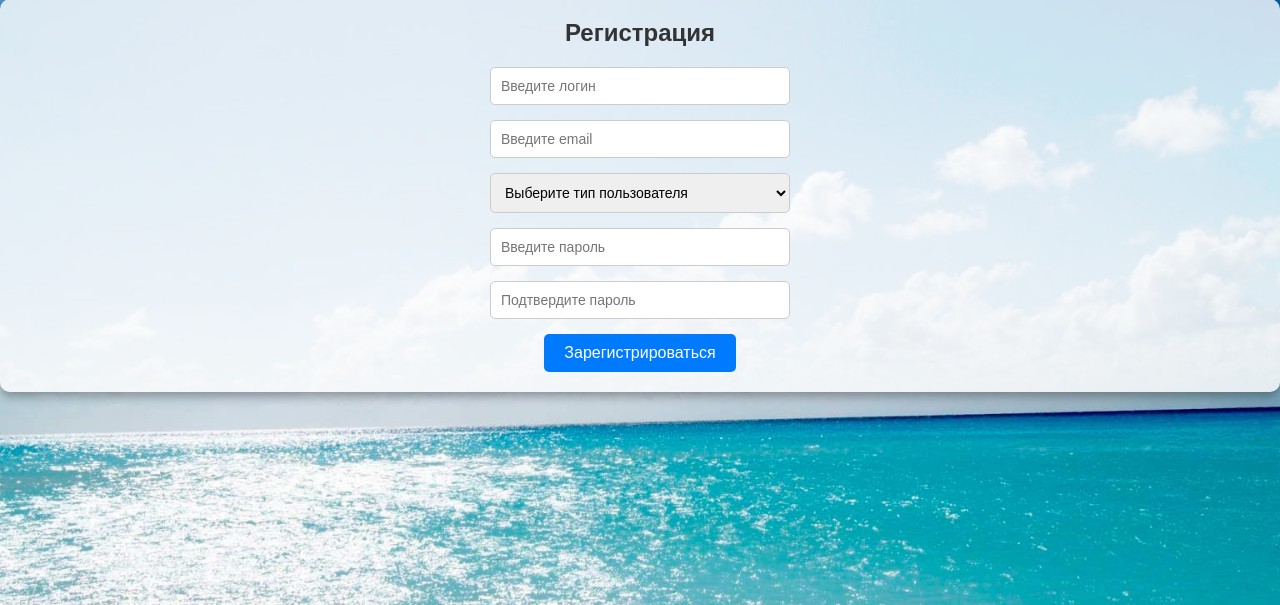
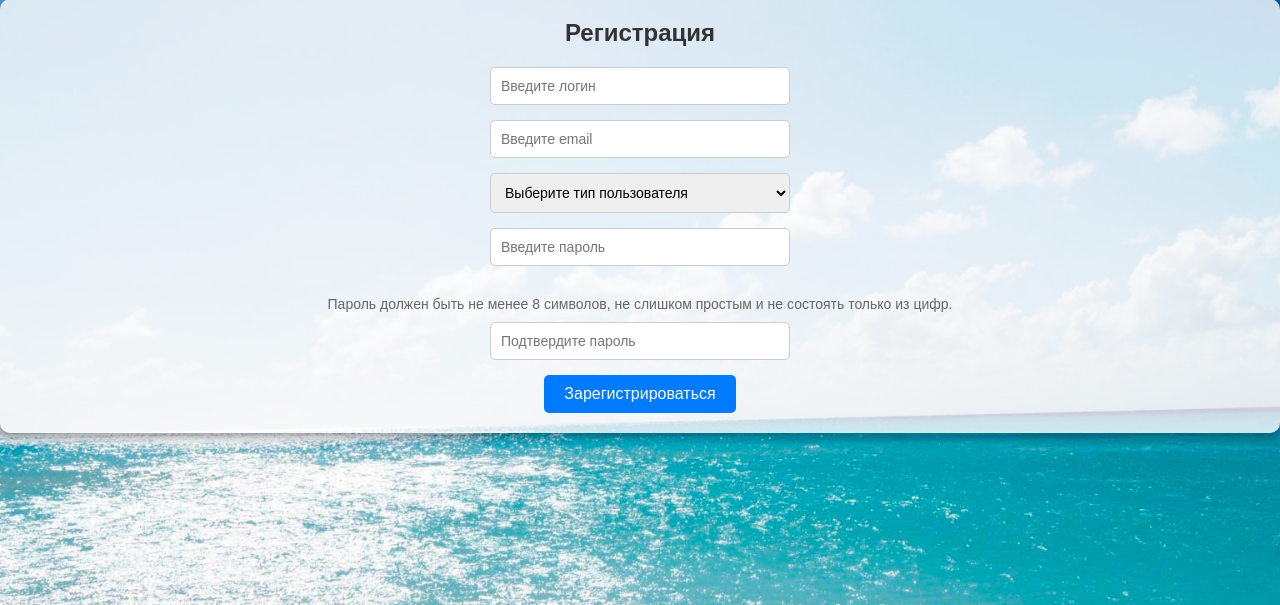
Before and after one commit to iamssuslov/university_schedule, a Django app: page /register/ in a window 1280 px wide. Shown: the part 101-706 px from the top of the page. Run offline with Django 5.2, Linux system fonts and the light colour scheme.

Commit message:
Поправил форму авторизации и регистрации

```diff
--- a/schedule_app/forms.py
+++ b/schedule_app/forms.py
@@ -1,13 +1,22 @@
 from django import forms
 from django.contrib.auth.forms import UserCreationForm
 from django.contrib.auth import get_user_model
+from django.contrib.auth.password_validation import validate_password
+from django.core.exceptions import ValidationError
 
 User = get_user_model()
-
 
 class UserRegisterForm(UserCreationForm):
     email = forms.EmailField(required=True)
 
+    def clean_password1(self):
+        password = self.cleaned_data.get('password1')
+        try:
+            validate_password(password)
+        except ValidationError as e:
+            self.add_error('password1', e)
+        return password
+
     class Meta:
         model = User
         fields = ('username', 'email', 'user_type', 'password1', 'password2')
--- a/templates/schedule_app/register.html
+++ b/templates/schedule_app/register.html
@@ -128,6 +128,19 @@
         .registration-container p a:hover {
             text-decoration: underline;
         }
+
+        .error {
+            color: red;
+            font-size: 14px;
+            margin-top: -10px;
+            margin-bottom: 10px;
+        }
+
+        .hint {
+            font-size: 12px;
+            color: #666;
+            margin-bottom: 10px;
+        }
     </style>
 </head>
 <body>
@@ -146,19 +159,43 @@
     <h1>Регистрация</h1>
     <form method="post">
         {% csrf_token %}
-        <input type="text" name="username" placeholder="Введите логин" required>
-        <input type="email" name="email" placeholder="Введите email" required>
+
+        <!-- Общие ошибки формы -->
+        {% if form.non_field_errors %}
+        <div class="error">
+            {{ form.non_field_errors }}
+        </div>
+        {% endif %}
+
+        <!-- Логин -->
+        <input type="text" name="username" placeholder="Введите логин" value="{{ form.username.value|default:'' }}" required>
+        <div class="error">{{ form.username.errors }}</div>
+
+        <!-- Email -->
+        <input type="email" name="email" placeholder="Введите email" value="{{ form.email.value|default:'' }}" required>
+        <div class="error">{{ form.email.errors }}</div>
+
+        <!-- Тип пользователя -->
         <select name="user_type" required>
             <option value="" disabled selected>Выберите тип пользователя</option>
-            <option value="student">Student</option>
-            <option value="teacher">Teacher</option>
-            <option value="admin">Admin</option>
+            <option value="student" {% if form.user_type.value == "student" %}selected{% endif %}>Student</option>
+            <option value="teacher" {% if form.user_type.value == "teacher" %}selected{% endif %}>Teacher</option>
+            <option value="admin" {% if form.user_type.value == "admin" %}selected{% endif %}>Admin</option>
         </select>
+        <div class="error">{{ form.user_type.errors }}</div>
+
+        <!-- Пароль -->
         <input type="password" name="password1" placeholder="Введите пароль" required>
+        <div class="error">{{ form.password1.errors }}</div>
+        <p class="hint">Пароль должен быть не менее 8 символов, не слишком простым и не состоять только из цифр.</p>
+
+        <!-- Подтверждение пароля -->
         <input type="password" name="password2" placeholder="Подтвердите пароль" required>
+        <div class="error">{{ form.password2.errors }}</div>
+
+        <!-- Кнопка регистрации -->
         <button type="submit">Зарегистрироваться</button>
     </form>
 </div>
-
 </body>
 </html>
--- a/university_schedule/settings.py
+++ b/university_schedule/settings.py
@@ -106,7 +106,7 @@ AUTH_PASSWORD_VALIDATORS = [
 # Internationalization
 # https://docs.djangoproject.com/en/5.1/topics/i18n/
 
-LANGUAGE_CODE = 'en-us'
+LANGUAGE_CODE = 'ru'
 
 TIME_ZONE = 'UTC'
 
```
Also changed, not shown: templates/schedule_app/login.html (+20 -0 lines), db.sqlite3.
